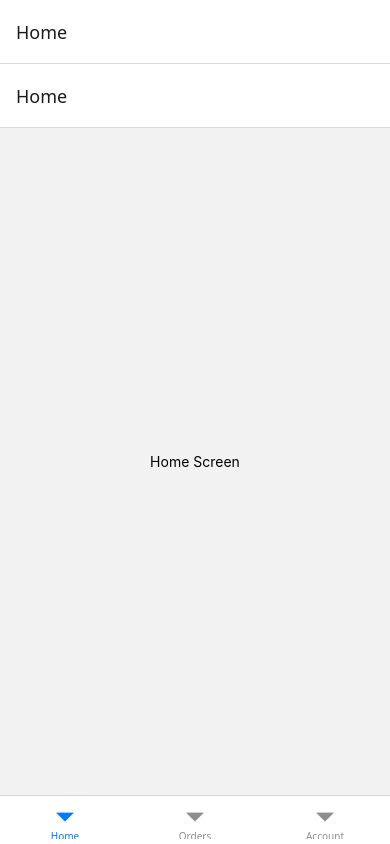
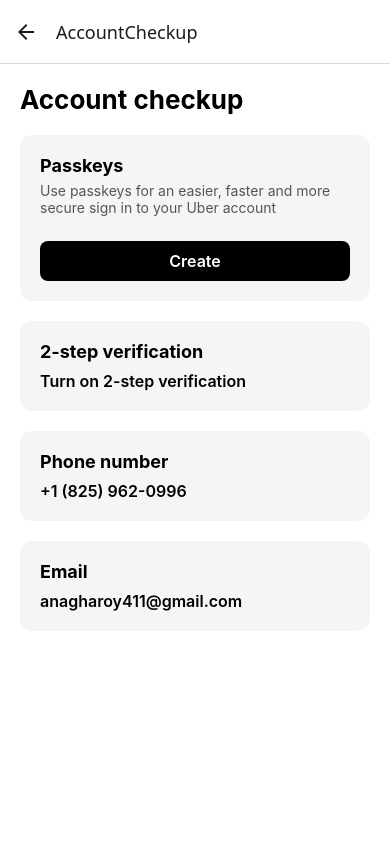
Before and after one commit to Ryan-Richardson-School/assignment2-cprg303, a React Native app in the folder assignment-2/: screen /AccountCheckup in a window 390 px wide. Built offline with nearby package versions, Linux system fonts and the light colour scheme.

Commit message:
Partial Update: Account screen UI, added Personal Info redesign, and integrated checkup flow

```diff
--- a/assignment-2/src/navigation/RootStack.tsx
+++ b/assignment-2/src/navigation/RootStack.tsx
@@ -6,6 +6,7 @@
 import PersonalInfo from "../screens/PersonalInfo";
 import Security from "../screens/Security";
 import PrivacyData from "../screens/Privacy&Data";
+import AccountCheckup from "../screens/AccountCheckup";
 
 export type RootStackParamList = {
   Tabs: undefined;
@@ -45,6 +46,7 @@
       <Stack.Screen name="PersonalInfo" component={PersonalInfo} />
       <Stack.Screen name="Security" component={Security} />
       <Stack.Screen name="PrivacyData" component={PrivacyData} />
+      <Stack.Screen name="AccountCheckup" component={AccountCheckup} />
     </Stack.Navigator>
   );
 }
--- a/assignment-2/src/screens/Account.tsx
+++ b/assignment-2/src/screens/Account.tsx
@@ -1,14 +1,3 @@
-// import React from "react";
-// import { View, Text } from "react-native";
-
-// export default function AccountScreen() {
-//   return (
-//     <View style={{ flex: 1, alignItems: "center", justifyContent: "center" }}>
-//       <Text>Account Screen</Text>
-//     </View>
-//   );
-// }
-
 import { View, Text, StyleSheet, TouchableOpacity } from "react-native";
 import { useNavigation } from "@react-navigation/native";
 import { Ionicons } from "@expo/vector-icons";
@@ -18,15 +7,19 @@
 
   return (
     <View style={styles.container}>
+
       {/* TOP BAR */}
       <View style={styles.topBar}>
         <Text style={[styles.topTab, styles.activeTab]}>Home</Text>
+
         <TouchableOpacity onPress={() => navigation.navigate("PersonalInfo")}>
           <Text style={styles.topTab}>Personal info</Text>
         </TouchableOpacity>
+
         <TouchableOpacity onPress={() => navigation.navigate("Security")}>
           <Text style={styles.topTab}>Security</Text>
         </TouchableOpacity>
+
         <TouchableOpacity onPress={() => navigation.navigate("PrivacyData")}>
           <Text style={styles.topTab}>Privacy & Data</Text>
         </TouchableOpacity>
@@ -34,7 +27,9 @@
 
       {/* PROFILE */}
       <View style={styles.profileSection}>
-        <View style={styles.avatar} />
+        <View style={styles.avatar}>
+          <Ionicons name="person" size={50} color="#bab3b3" />
+        </View>
         <Text style={styles.name}>John Smith</Text>
         <Text style={styles.email}>johnsmith@gmail.com</Text>
       </View>
@@ -66,43 +61,50 @@
         </TouchableOpacity>
       </View>
 
-      {/* SUGGESTIONS CARD */}
+      {/* SUGGESTIONS SECTION */}
+      <View style={styles.suggestionWrapper}>
+        <Text style={styles.suggestionHeader}>Suggestions</Text>
+
         <View style={styles.suggestionCard}>
-        <Text style={styles.suggestionTitle}>
-          Complete your account checkup
-        </Text>
+
+          {/* ICON IN TOP RIGHT */}
+          <View style={styles.iconContainer}>
+            <Ionicons name="id-card-outline" size={28} color="black" />
+          </View>
+
+          <Text style={styles.suggestionTitle}>Complete your account checkup</Text>
+
           <Text style={styles.suggestionText}>
-          Complete your account checkup to make Uber work better for you and
-          keep you secure.
+            Complete your account checkup to make Uber work better for you and keep you secure.
           </Text>
 
-        <TouchableOpacity style={styles.checkupButton}>
+          <TouchableOpacity
+            style={styles.checkupButton}
+            onPress={() => navigation.navigate("AccountCheckup")}
+          >
             <Text style={styles.checkupButtonText}>Begin checkup</Text>
           </TouchableOpacity>
         </View>
+      </View>
+
     </View>
   );
 }
 
 const styles = StyleSheet.create({
-  container: {
-    flex: 1,
-    backgroundColor: "#fff",
-    padding: 20
-  },
+  container: { flex: 1, backgroundColor: "#fff", padding: 20 },
 
+  /* TOP BAR */
   topBar: {
     flexDirection: "row",
     justifyContent: "space-between",
     marginBottom: 25,
   },
-
   topTab: {
     fontSize: 14,
     fontWeight: "600",
     color: "#777",
   },
-
   activeTab: {
     color: "black",
     borderBottomWidth: 2,
@@ -110,35 +112,27 @@
     paddingBottom: 4,
   },
 
-  profileSection: {
-    alignItems: "center",
-    marginBottom: 30
-  },
+  /* PROFILE */
+  profileSection: { alignItems: "center", marginBottom: 30 },
 
   avatar: {
   width: 90,
   height: 90,
   borderRadius: 45,
-    backgroundColor: "#e5e5e5",
+  backgroundColor: "#f7f3f3",
   marginBottom: 10,
+  justifyContent: "center",
+  alignItems: "center",
 },
+  name: { fontSize: 22, fontWeight: "700" },
+  email: { fontSize: 14, color: "#555" },
 
-  name: {
-    fontSize: 22,
-    fontWeight: "700"
-  },
-
-  email: {
-    fontSize: 14,
-    color: "#555"
-  },
-
+  /* ICON CARDS */
   iconRow: {
     flexDirection: "row",
     justifyContent: "space-between",
     marginBottom: 30,
   },
-
   iconCard: {
     width: "30%",
     backgroundColor: "#f5f5f5",
@@ -146,7 +140,6 @@
     borderRadius: 12,
     alignItems: "center",
   },
-
   iconLabel: {
     marginTop: 10,
     fontSize: 14,
@@ -154,34 +147,51 @@
     textAlign: "center",
   },
 
+  /* SUGGESTIONS */
+  suggestionWrapper: {
+    marginTop: 10
+  },
+  suggestionHeader: {
+    fontSize: 18,
+    fontWeight: "700",
+    marginBottom: 10,
+  },
   suggestionCard: {
-    backgroundColor: "#f5f5f5",
+    backgroundColor: "#fffefe",
     padding: 20,
-    borderRadius: 12
+    borderRadius: 12,
+    borderWidth: 2,
+    borderColor: "#e0e0e0",
+    position: "relative",
   },
-
+  iconContainer: {
+    position: "absolute",
+    top: 15,
+    right: 15,
+  },
   suggestionTitle: {
     fontSize: 18,
     fontWeight: "700",
-    marginBottom: 8
+    marginBottom: 8,
+    width: "80%",
   },
-
   suggestionText: {
     fontSize: 14,
     color: "#555",
-    marginBottom: 15
+    marginBottom: 15,
+    width: "90%",
   },
-
   checkupButton: {
-    backgroundColor: "black",
+    backgroundColor: "#eae3e3c1",
     paddingVertical: 12,
-    borderRadius: 8,
+    borderRadius: 20,
     alignItems: "center",
+    marginTop: 5,
+    width: "50%",
   },
-
   checkupButtonText: {
-    color: "white",
+    color: "black",
     fontSize: 16,
-    fontWeight: "600"
+    fontWeight: "600",
   },
 });
--- /dev/null
+++ b/assignment-2/src/screens/AccountCheckup.tsx
@@ -0,0 +1,84 @@
+import { View, Text, StyleSheet, TouchableOpacity } from "react-native";
+import { Ionicons } from "@expo/vector-icons";
+
+export default function AccountCheckup() {
+  return (
+    <View style={styles.container}>
+      <Text style={styles.title}>Account checkup</Text>
+
+      {/* PASSKEYS */}
+      <View style={styles.card}>
+        <Text style={styles.cardTitle}>Passkeys</Text>
+        <Text style={styles.cardText}>
+          Use passkeys for an easier, faster and more secure sign in to your Uber account
+        </Text>
+
+        <TouchableOpacity style={styles.button}>
+          <Text style={styles.buttonText}>Create</Text>
+        </TouchableOpacity>
+      </View>
+
+      {/* 2 STEP VERIFICATION */}
+      <View style={styles.card}>
+        <Text style={styles.cardTitle}>2-step verification</Text>
+        <Text style={styles.value}>Turn on 2-step verification</Text>
+      </View>
+
+      {/* PHONE */}
+      <View style={styles.card}>
+        <Text style={styles.cardTitle}>Phone number</Text>
+        <Text style={styles.value}>+1 (825) 962-0996</Text>
+      </View>
+
+      {/* EMAIL */}
+      <View style={styles.card}>
+        <Text style={styles.cardTitle}>Email</Text>
+        <Text style={styles.value}>anagharoy411@gmail.com</Text>
+      </View>
+    </View>
+  );
+}
+
+const styles = StyleSheet.create({
+  container: { flex: 1, backgroundColor: "#fff", padding: 20 },
+  title: { fontSize: 26, fontWeight: "700", marginBottom: 20 },
+
+  card: {
+    backgroundColor: "#f5f5f5",
+    padding: 20,
+    borderRadius: 12,
+    marginBottom: 20,
+  },
+
+  cardTitle: {
+    fontSize: 18,
+    fontWeight: "700",
+    marginBottom: 6,
+  },
+
+  cardText: {
+    fontSize: 14,
+    color: "#555",
+    marginBottom: 15,
+  },
+
+  value: {
+    fontSize: 16,
+    fontWeight: "600",
+    marginTop: 3,
+  },
+
+  button: {
+    backgroundColor: "black",
+    paddingVertical: 10,
+    borderRadius: 8,
+    alignItems: "center",
+    marginTop: 10,
+  },
+
+  buttonText: {
+    color: "white",
+    fontSize: 16,
+    fontWeight: "600",
+  },
+});
```
Lines whose indentation alone changed are shown as unchanged.
